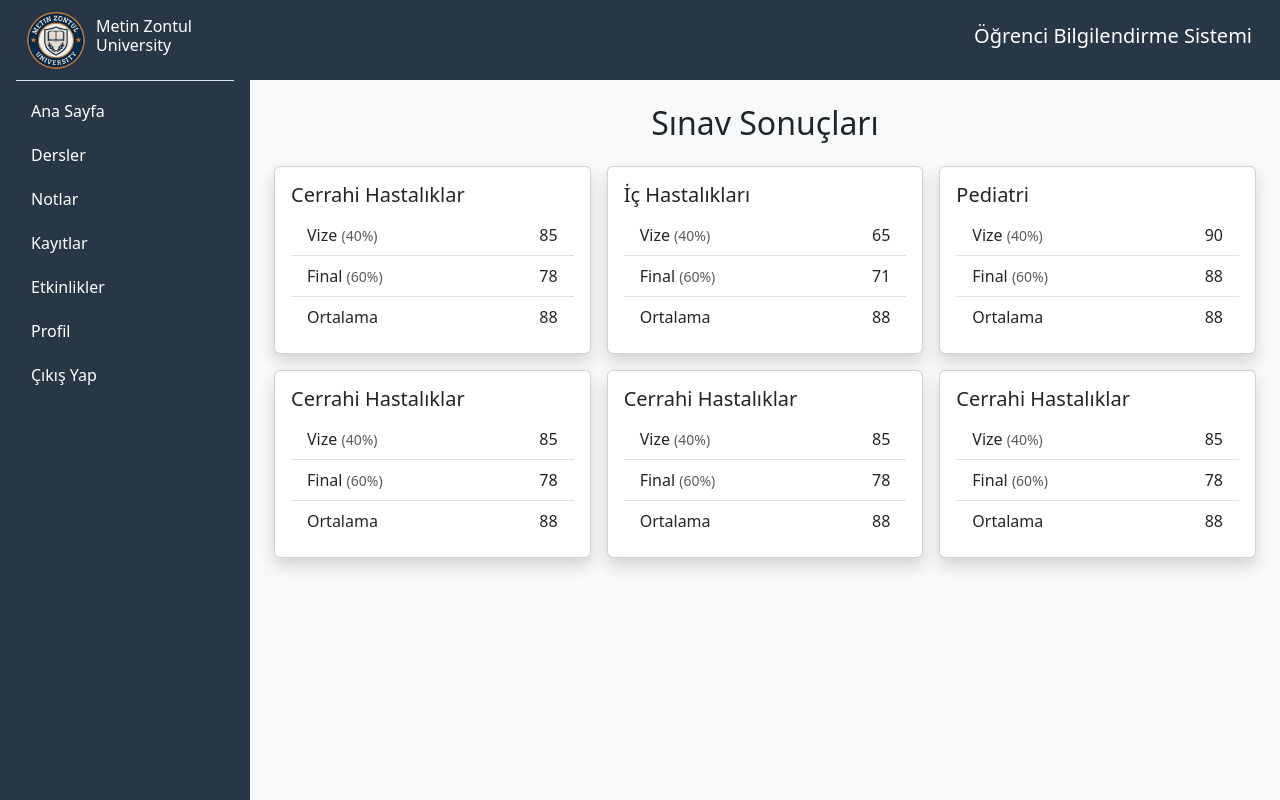
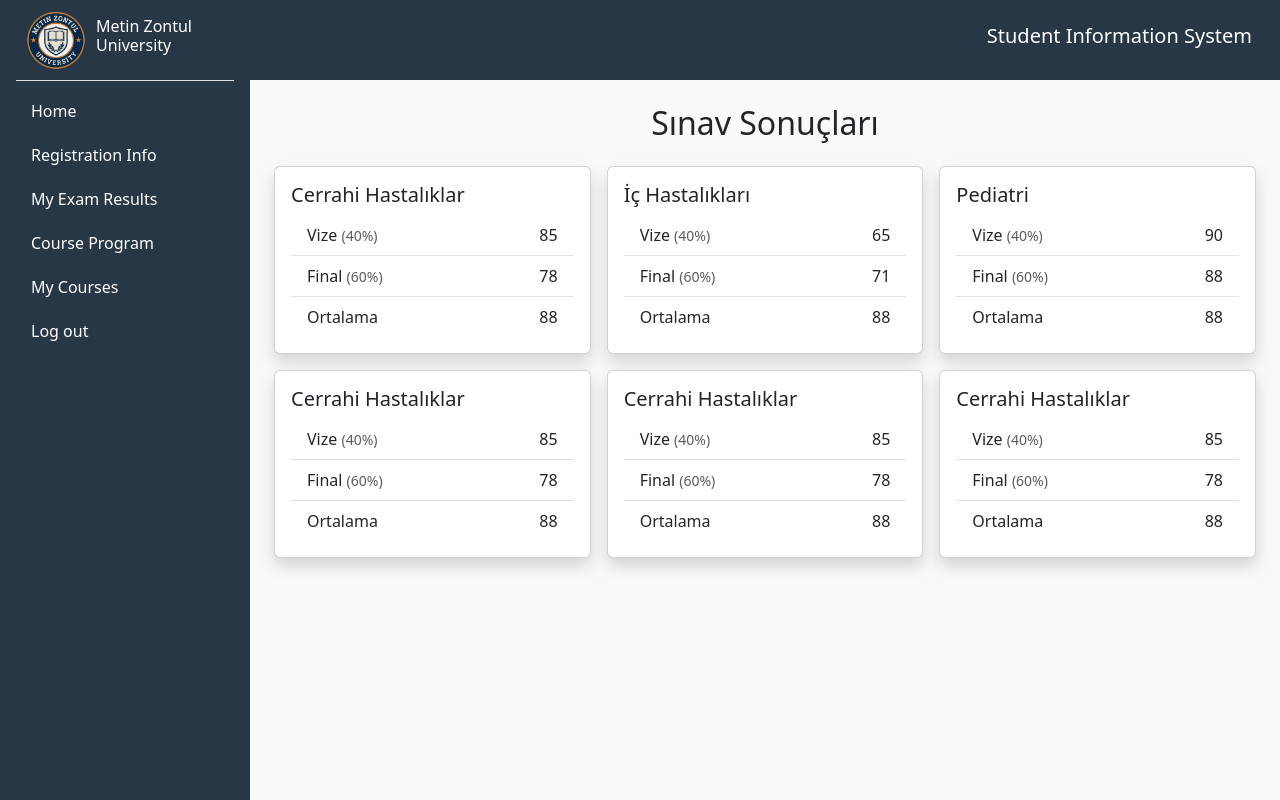
Before and after one commit to kadrzeybek/University_student_information_system_web_project, a Django app: page /student/grades/ in a window 1280 px wide. Run offline with Django 5.2, Linux system fonts and the light colour scheme.

Commit message:
page transition added

```diff
--- a/accounts/views.py
+++ b/accounts/views.py
@@ -10,7 +10,7 @@ def login_view(request):
         if user:
             request.session['user_id'] = user.user_id
             if user.role == "student":
-                return redirect('schedule')  # students/urls.py'da name='profil'
+                return redirect('homepage')  # students/urls.py'da name='profil'
             elif user.role == "instructor":
                 # Burada instructor için bir profil veya ana sayfa view'ı oluşturup yönlendirebilirsin
                 return redirect('/')  # Örnek: instructor ana sayfası
--- a/students/templates/students/includes/sidebar.html
+++ b/students/templates/students/includes/sidebar.html
@@ -7,12 +7,11 @@
             <h6 class="text-white" id="sidebarLabel">Metin Zontul University</h6>
         </div>
         <div class="pt-2">
-            <a href="#">Homepage</a>
-            <a href="#">Profile</a>
-            <a href="#">Results</a>
-            <a href="#">Kayıtlar</a>
-            <a href="#">Etkinlikler</a>
-            <a href="#">Profil</a>
+            <a href="{% url 'homepage' %}">Home</a>
+            <a href="{% url 'registration' %}">Registration Info</a>
+            <a href="{% url 'grades' %}">My Exam Results</a>
+            <a href="{% url 'course_program' %}">Course Program</a>
+            <a href="{% url 'my_courses' %}">My Courses</a>
             <a href="#">Log out</a>
         </div>
     </div>
@@ -24,13 +23,12 @@
             <h6 class=" text-white" id="sidebarLabel">Metin Zontul University</h6>
         </div>
         <div class="pt-2">
-            <a href="#">Ana Sayfa</a>
-            <a href="#">Dersler</a>
-            <a href="#">Notlar</a>
-            <a href="#">Kayıtlar</a>
-            <a href="#">Etkinlikler</a>
-            <a href="#">Profil</a>
-            <a href="#">Çıkış Yap</a>
+            <a href="{% url 'homepage' %}">Home</a>
+            <a href="{% url 'registration' %}">Registration Info</a>
+            <a href="{% url 'grades' %}">My Exam Results</a>
+            <a href="{% url 'course_program' %}">Course Program</a>
+            <a href="{% url 'my_courses' %}">My Courses</a>
+            <a href="#">Log out</a>
         </div>
     </div>
 </div>
--- a/students/urls.py
+++ b/students/urls.py
@@ -2,10 +2,10 @@ from django.urls import path
 from . import views
 
 urlpatterns = [
-    path('profile/', views.profile_view, name='profile'),
-    path('enroll/', views.enroll_view, name='enrollment'),
     path('homepage/', views.homepage_view, name='homepage'),
     path('grades/', views.grades_view, name='grades'),
-    path('schedule/', views.schedule_view, name='schedule'),
-
+    path('registration/', views.registration_view, name='registration'),
+    path('course-program/', views.course_program_view, name='course_program'),
+    path('my-courses/', views.my_courses_view, name='my_courses'),
+    #path('logout/', views.logout_view, name='logout'),
 ]
--- a/students/views.py
+++ b/students/views.py
@@ -2,12 +2,12 @@ from django.shortcuts import render
 from .models import Students, Enrollments
 
 
-def profile_view(request):
+def registration_view(request):
     student = Students.objects.filter(student_id=request.session['user_id']).first()
     department = student.department if student else None
     faculty = department.faculty if department else None
 
-    return render(request,'students/profile.html', context = {
+    return render(request,'students/registration.html', context = {
         'student_id': student.student_id,
         'first_name': student.first_name,
         'last_name': student.last_name,
@@ -21,10 +21,10 @@ def profile_view(request):
         'faculty': faculty.faculty_name,
         })
 
-def enroll_view(request):
+def my_courses_view(request):
     enrollments = Enrollments.objects.filter(student_id=request.session['user_id']).select_related('course')
 
-    return render(request, 'students/enrollment.html', context={
+    return render(request, 'students/my_courses.html', context={
         'enrollments': enrollments
     })
 
@@ -36,7 +36,6 @@ def grades_view(request):
     return render(request, 'students/grades.html', context={
     })
 
-def schedule_view(request):
-
-    return render(request, 'students/schedule.html', context={
+def course_program_view(request):
+    return render(request, 'students/course_program.html', context={
     })
--- a/templates/base.html
+++ b/templates/base.html
@@ -18,7 +18,7 @@
                 <button class="btn btn-outline-secondary d-md-none d-inline" type="button" data-bs-toggle="offcanvas" data-bs-target="#sidebar" aria-controls="sidebar">
                     ≡
                 </button>
-                <span class="navbar-brand ms-auto h1">Öğrenci Bilgilendirme Sistemi</span>
+                <span class="navbar-brand ms-auto h1">Student Information System</span>
             </div>
         </div>
 
```
Also changed, not shown: students/templates/students/course_program.html (renamed from students/templates/students/schedule.html), students/templates/students/my_courses.html (renamed from students/templates/students/enrollment.html), students/templates/students/registration.html (renamed from students/templates/students/profile.html).
